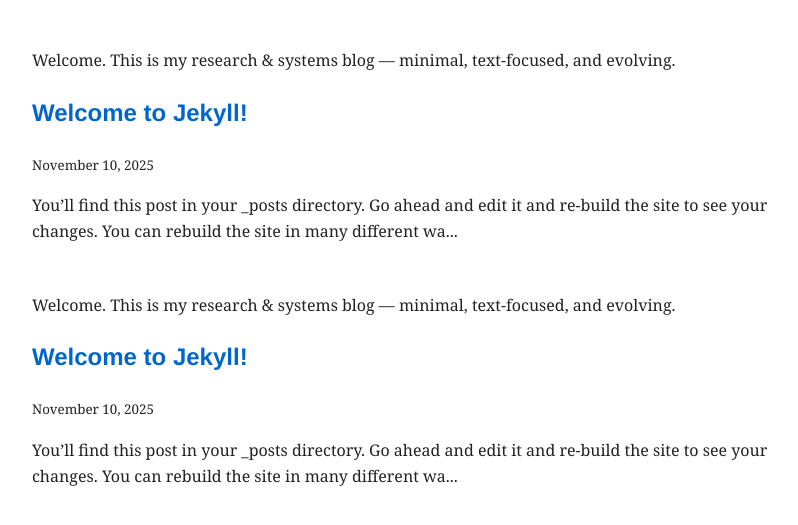
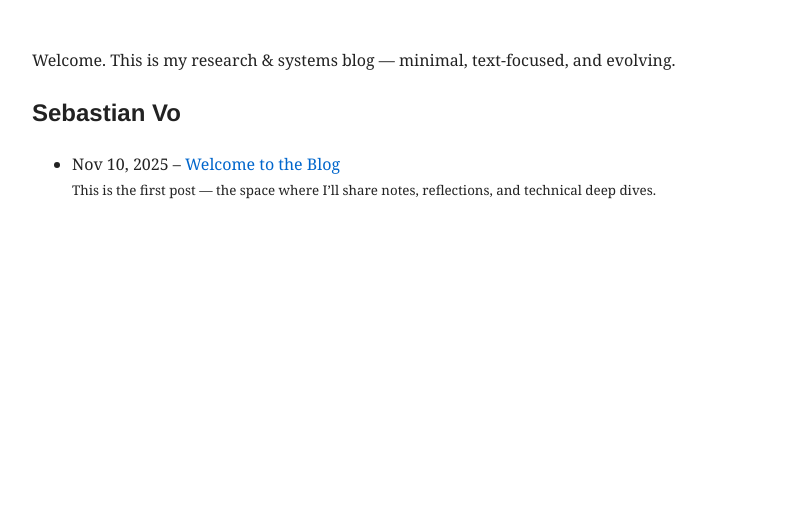
Before and after one commit to sebvv2221/sebvv2221.github.io, a Jekyll site: the page built from index.markdown, in a window 1280 px wide. Shown: the top 525 px of the page, without its empty margins (233-1031 px from the left). Built offline with Jekyll 4.4.1, drawn with Linux system fonts in a browser that asks for light colours.

Commit message:
Force rebuild: clear Jekyll cache

```diff
--- a/_layouts/default.html
+++ b/_layouts/default.html
@@ -1,25 +1,11 @@
 <!DOCTYPE html>
 <html lang="en">
-<head>
-  <meta charset="UTF-8">
-  <meta name="viewport" content="width=device-width, initial-scale=1">
-  <title>{{ page.title | default: site.title }}</title>
-  <link rel="stylesheet" href="{{ '/style.css' | relative_url }}">
-</head>
-<body>
-  <main>
-    {{ content }}
-  </main>
-</body>
   <head>
     <meta charset="UTF-8">
-    <meta name="viewport" content="width=device-width, initial-scale=1">
-    <title>{{ page.title }} | {{ site.title }}</title>
-    <link rel="stylesheet" href="{{ '/style.css' | relative_url }}">
+    <title>{{ page.title }} - {{ site.title }}</title>
+    <link rel="stylesheet" href="{{ "/style.css" | relative_url }}">
   </head>
   <body>
-    <main>
-      {{ content }}
-    </main>
+    {{ content }}
   </body>
 </html>
--- a/_layouts/home.html
+++ b/_layouts/home.html
@@ -1,19 +1,20 @@
 ---
 layout: default
 ---
-<section class="home">
-  {{ content }}
-  {% if site.posts.size > 0 %}
-  <section class="post-list">
+
+<section class="intro">
+  <p>Welcome. This is my research & systems blog — minimal, text-focused, and evolving.</p>
+</section>
+
+<section class="posts">
+  <h1>{{ site.title }}</h1>
+  <ul>
     {% for post in site.posts %}
-    <article>
-      <h2><a href="{{ post.url | relative_url }}">{{ post.title }}</a></h2>
-      <p><small>{{ post.date | date: "%B %-d, %Y" }}</small></p>
-      {% if post.excerpt %}
-      <p>{{ post.excerpt | strip_html | truncate: 160 }}</p>
-      {% endif %}
-    </article>
+      <li>
+        <span>{{ post.date | date: "%b %d, %Y" }}</span> –
+        <a href="{{ post.url | relative_url }}">{{ post.title }}</a><br/>
+        <small>{{ post.excerpt | strip_html | truncate: 150 }}</small>
+      </li>
     {% endfor %}
-  </section>
-  {% endif %}
+  </ul>
 </section>
--- a/_posts/2025-11-10-welcome-to-jekyll.markdown
+++ /dev/null
@@ -1,29 +0,0 @@
----
-layout: post
-title:  "Welcome to Jekyll!"
-date:   2025-11-10 03:20:17 -0500
-categories: jekyll update
----
-You’ll find this post in your `_posts` directory. Go ahead and edit it and re-build the site to see your changes. You can rebuild the site in many different ways, but the most common way is to run `jekyll serve`, which launches a web server and auto-regenerates your site when a file is updated.
-
-Jekyll requires blog post files to be named according to the following format:
-
-`YEAR-MONTH-DAY-title.MARKUP`
-
-Where `YEAR` is a four-digit number, `MONTH` and `DAY` are both two-digit numbers, and `MARKUP` is the file extension representing the format used in the file. After that, include the necessary front matter. Take a look at the source for this post to get an idea about how it works.
-
-Jekyll also offers powerful support for code snippets:
-
-{% highlight ruby %}
-def print_hi(name)
-  puts "Hi, #{name}"
-end
-print_hi('Tom')
-#=> prints 'Hi, Tom' to STDOUT.
-{% endhighlight %}
-
-Check out the [Jekyll docs][jekyll-docs] for more info on how to get the most out of Jekyll. File all bugs/feature requests at [Jekyll’s GitHub repo][jekyll-gh]. If you have questions, you can ask them on [Jekyll Talk][jekyll-talk].
-
-[jekyll-docs]: https://jekyllrb.com/docs/home
-[jekyll-gh]:   https://github.com/jekyll/jekyll
-[jekyll-talk]: https://talk.jekyllrb.com/
--- /dev/null
+++ b/_posts/2025-11-10-welcome.md
@@ -0,0 +1,5 @@
+---
+layout: post
+title: "Welcome to the Blog"
+---
+This is the first post — the space where I’ll share notes, reflections, and technical deep dives.
```
